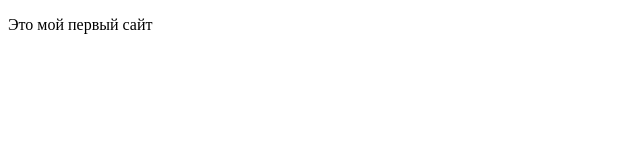
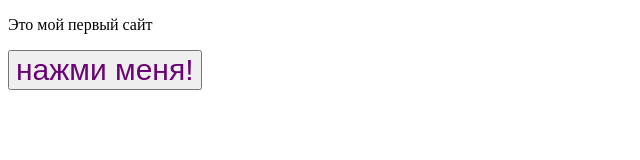
Before and after one commit to Ivan4n09/html-page, a plain HTML site: page index.html in a window 1280 px wide. Shown: the whole page, without its empty margins (0-640 px from the left). Drawn offline with Linux system fonts and the light colour scheme.

Commit message:
added button

```diff
--- a/index.html
+++ b/index.html
@@ -13,7 +13,9 @@
 
 <body>
     <P>Это мой первый сайт</P>
-
+    <p>
+        <input type="button" value="нажми меня!" style="font-size: 30px; color:rgb(105, 5, 115)">
+    </p>
 </body>
 
 </html>
```
